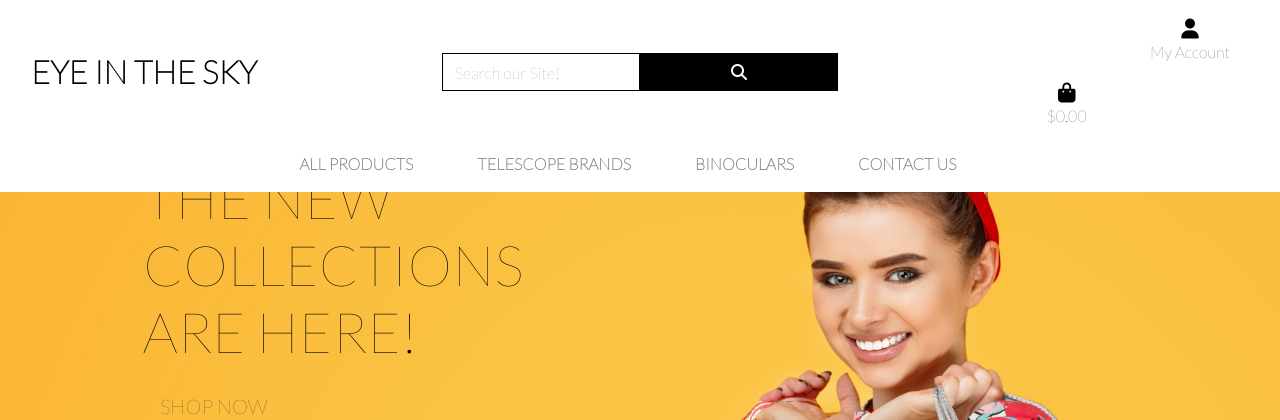
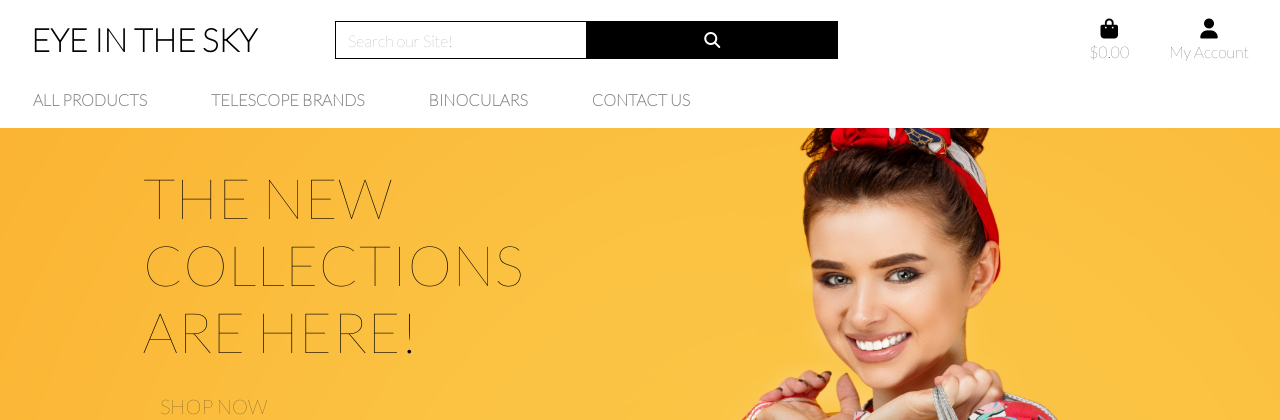
Before and after one commit to SohailMohammed1/eye_in_the_sky, a Django app: page / in a window 1280 px wide. Shown: the top 420 px of the page. Run offline with Django 3.2, Linux system fonts and the light colour scheme; some libraries are stand-ins or nearby versions.

Commit message:
Fixed placement of top right icons for homepage

```diff
--- a/templates/base.html
+++ b/templates/base.html
@@ -37,12 +37,12 @@
   <body>
     <header class="container-fluid fixed-top">
       <div id="topnav" class="row bg-white pt-lg-2 d-none d-lg-flex">
-        <div class="col-12 col-lg-4 my-auto py-1 py-lg-0 text-centre text-lg-left">
+        <div class="col-12 col-lg-3 my-auto py-1 py-lg-0 text-center text-lg-left">
           <a href="{% url 'home' %}" class="nav-link main-logo-link">
             <h2 class="logo-font text-black my-0"><strong>Eye in the Sky</strong></h2>
           </a>
         </div>
-        <div class="col-12 col-lg-4 my-auto py-1 py-lg-0">
+        <div class="col-12 col-lg-5 my-auto py-1 py-lg-0">
           <form methods="GET" action="">
             <div class="input-group w-100">
               <input class="form-control border border-black rounded-0" type="text" name="q" placeholder="Search our Site!">
@@ -55,7 +55,21 @@
           </form>
         </div>
         <div class="col-12 col-lg-4 my-auto py-1 py-lg-0">
-          <ul class="list-inline list-unstyled text-center text-lg-right my-0">
+          <ul class="list-inline list-unstyled text-center text-lg-right my-0 d-flex align-items-center justify-content-end">
+            <li class="list-inline-item">
+              <a class="{% if grand_total %}text-info font-weight-bold{% else %}text-black{% endif %} nav-link" href="">
+                <div class="text-center">
+                  <div><i class="fas fa-shopping-bag fa-lg"></i></div>
+                  <p class="my-0">
+                    {% if grand_total %}
+                      ${{ grand_total|floatformat:2 }}
+                    {% else %}
+                      $0.00
+                    {% endif %}
+                  </p>
+                </div>
+              </a>
+            </li>
             <li class="list-inline-item dropdown">
               <a class="text-black nav-link" href="#" id="user-options" data-toggle="dropdown" aria-haspopup="true" aria-expanded="false">
                 <div class="text-center">
@@ -76,22 +90,9 @@
                 {% endif %}
               </div>
             </li>
-            <li class="list-inline-item"></li>
-              <a class="{% if grand_total %}text-info font-weight-bold{% else %}text-black{% endif %} nav-link" href="">
-                <div class="text-center">
-                  <div><i class="fas fa-shopping-bag fa-lg"></i></div>
-                  <p class="my-0">
-                    {% if grad_total %}
-                      ${{ grand_total|floatformat:2 }}
-                    {% else %}
-                      $0.00
-                    {% endif %}
-                  </p>
-                </div>
-              </a>
           </ul>
         </div>
-      </div>
+
       <div class="row bg-white">
         <nav class="navbar navbar-expand-lg navbar-light w-100">
           <button class="navbar-toggler" type="button" data-toggle="collapse" data-target="#main-nav" aria-controls="main-nav" aria-expanded="false" aria-label="Toggle navigation">
```
